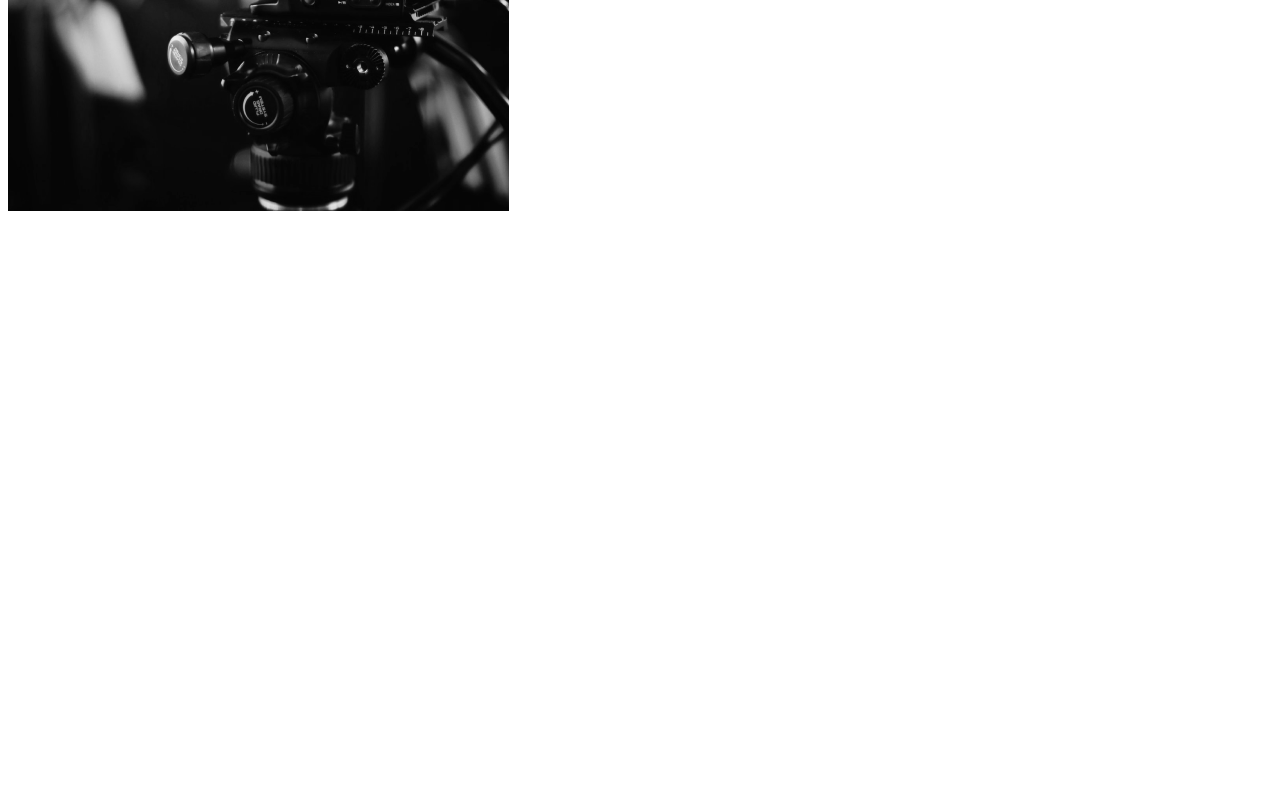
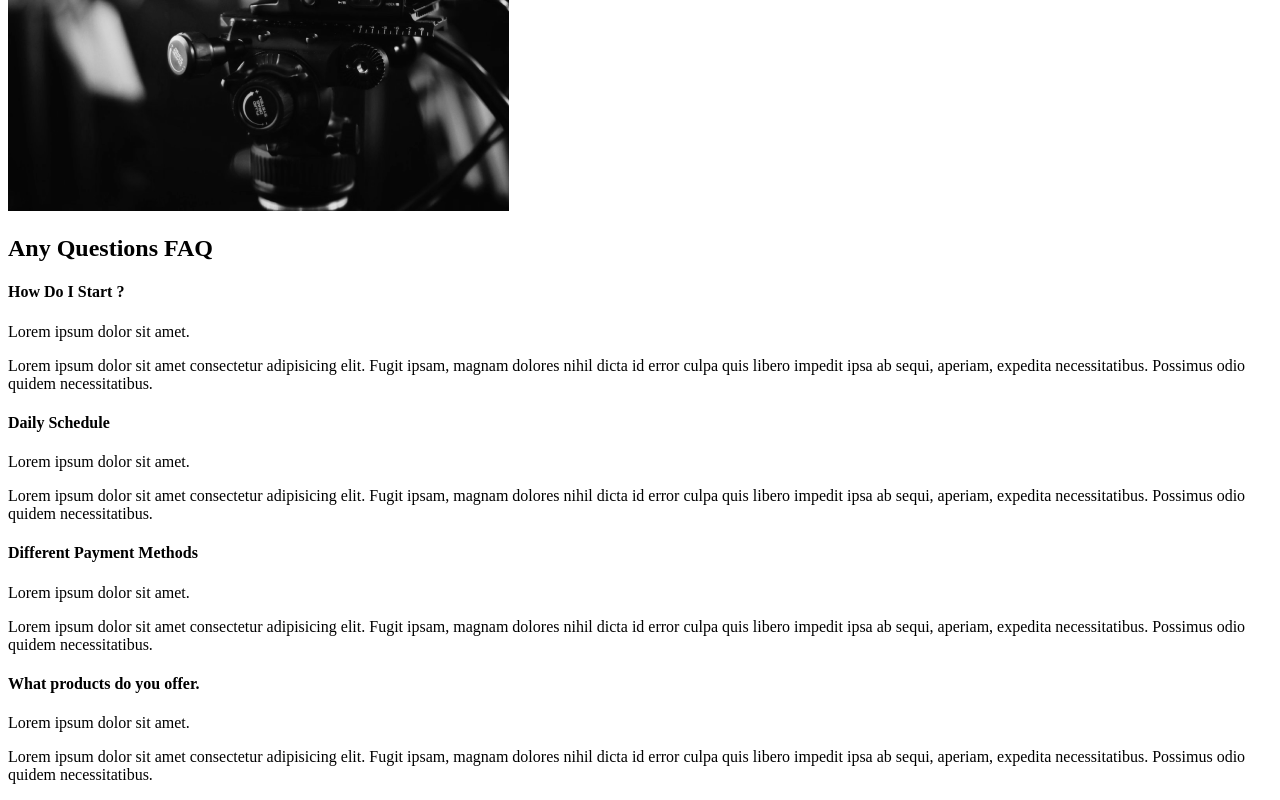
Before and after one commit to Kaniha-H/react-portfolio, a React (Create React App) app: page / in a window 1280 px wide. Shown: the part 2171-2971 px from the top of the page. Before the commit the page ends 2394 px from the top, so only its background shows below. Built offline with nearby package versions, Linux system fonts and the light colour scheme.

Commit message:
creating faq section

```diff
--- /dev/null
+++ b/src/components/FaqSection.js
@@ -0,0 +1,47 @@
+import React from 'react';
+
+const FaqSection = () => {
+    return (
+        <div className="faq">
+            <h2>Any Questions <span>FAQ</span></h2>
+            <div className="question">
+                <h4>How Do I Start ?</h4>
+                <div className="answer">
+                    <p>Lorem ipsum dolor sit amet.</p>
+                    <p>
+                        Lorem ipsum dolor sit amet consectetur adipisicing elit. Fugit ipsam, magnam dolores nihil dicta id error culpa quis libero impedit ipsa ab sequi, aperiam, expedita necessitatibus. Possimus odio quidem necessitatibus.
+                    </p>
+                </div>
+            </div>
+            <div className="question">
+                <h4>Daily Schedule</h4>
+                <div className="answer">
+                    <p>Lorem ipsum dolor sit amet.</p>
+                    <p>
+                        Lorem ipsum dolor sit amet consectetur adipisicing elit. Fugit ipsam, magnam dolores nihil dicta id error culpa quis libero impedit ipsa ab sequi, aperiam, expedita necessitatibus. Possimus odio quidem necessitatibus.
+                    </p>
+                </div>
+            </div>
+            <div className="question">
+                <h4>Different Payment Methods</h4>
+                <div className="answer">
+                    <p>Lorem ipsum dolor sit amet.</p>
+                    <p>
+                        Lorem ipsum dolor sit amet consectetur adipisicing elit. Fugit ipsam, magnam dolores nihil dicta id error culpa quis libero impedit ipsa ab sequi, aperiam, expedita necessitatibus. Possimus odio quidem necessitatibus.
+                    </p>
+                </div>
+            </div>
+            <div className="question">
+                <h4>What products do you offer.</h4>
+                <div className="answer">
+                    <p>Lorem ipsum dolor sit amet.</p>
+                    <p>
+                        Lorem ipsum dolor sit amet consectetur adipisicing elit. Fugit ipsam, magnam dolores nihil dicta id error culpa quis libero impedit ipsa ab sequi, aperiam, expedita necessitatibus. Possimus odio quidem necessitatibus.
+                    </p>
+                </div>
+            </div>
+        </div>
+    );
+}
+
+export default FaqSection;
--- a/src/pages/AboutUs.js
+++ b/src/pages/AboutUs.js
@@ -1,6 +1,7 @@
 import React from 'react';
 // Pages components
 import Aboutsection from '../components/AboutSection';
+import FaqSection from '../components/FaqSection';
 import ServicesSection from '../components/ServicesSection';
 
 const Aboutus = () => {
@@ -8,6 +9,7 @@
         <>
             <Aboutsection />
             <ServicesSection />
+            <FaqSection />
         </>
     );
 }
```
